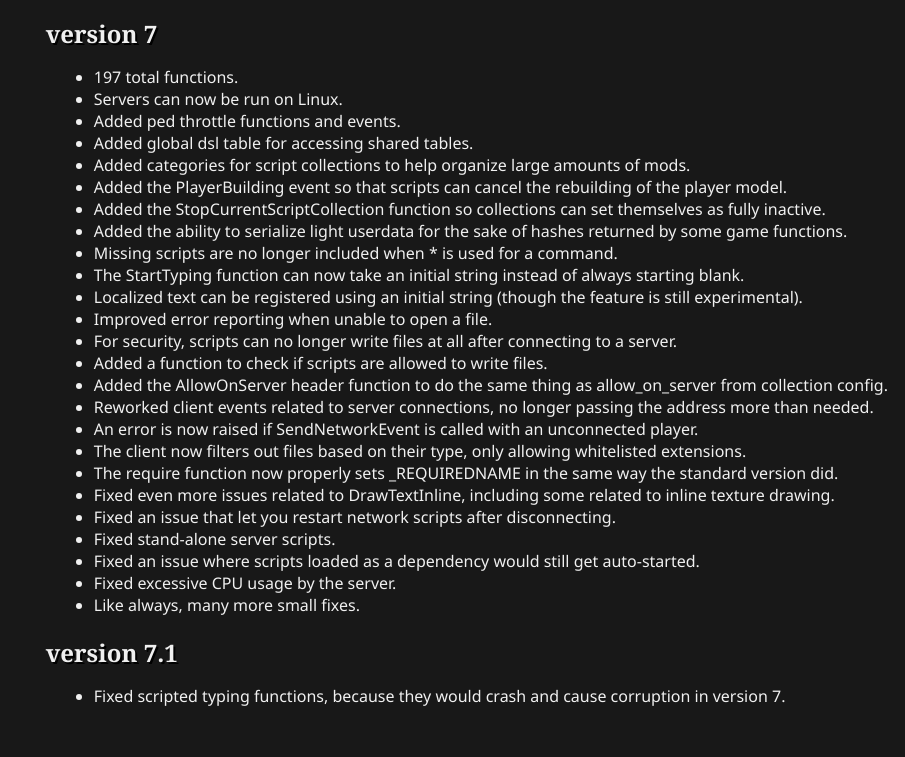
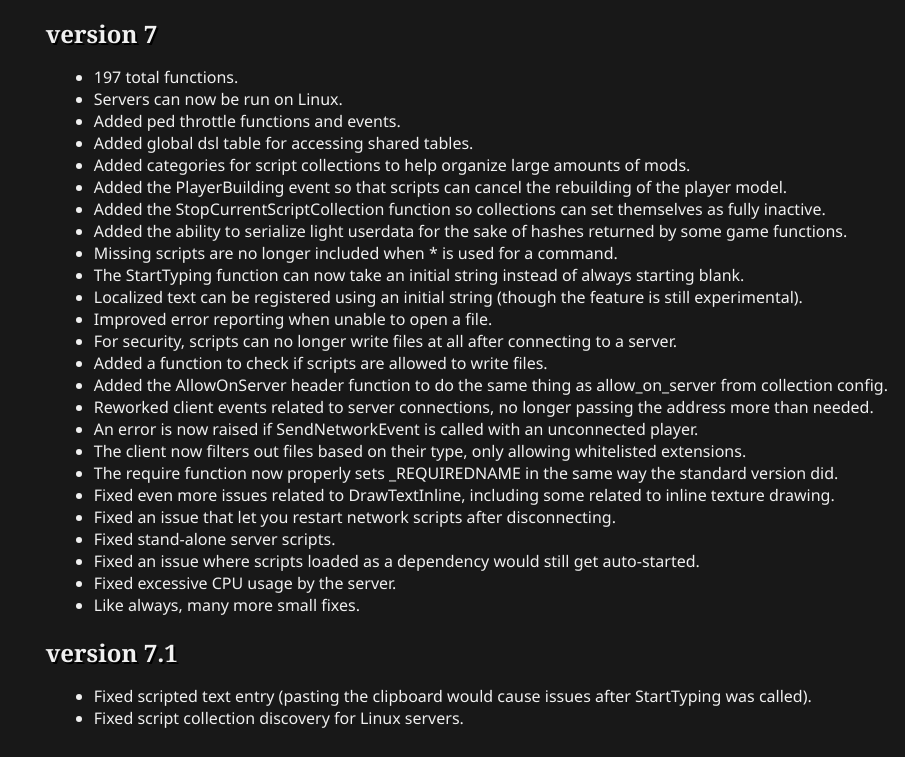
Before and after one commit to derpy54320/bully-scripting, a plain HTML site: page dsl/about.html in a window 1280 px wide. Shown: the part 3751-4508 px from the top of the page, without its empty margins (375-1280 px from the left). Before the commit the page ends 4486 px from the top, so only its background shows below. Drawn offline with Linux system fonts and the light colour scheme.

Commit message:
7.1 stuff

```diff
--- a/dsl/about.html
+++ b/dsl/about.html
@@ -185,7 +185,8 @@
 			</ul>
 			<h2>version 7.1</h2>
 			<ul>
-				<li>Fixed scripted typing functions, because they would crash and cause corruption in version 7.</li>
+				<li>Fixed scripted text entry (pasting the clipboard would cause issues after StartTyping was called).</li>
+				<li>Fixed script collection discovery for Linux servers.</li>
 			</ul>
 		</div>
 	</div>
```
Also changed, not shown: downloads.html (+2 -2 lines).
